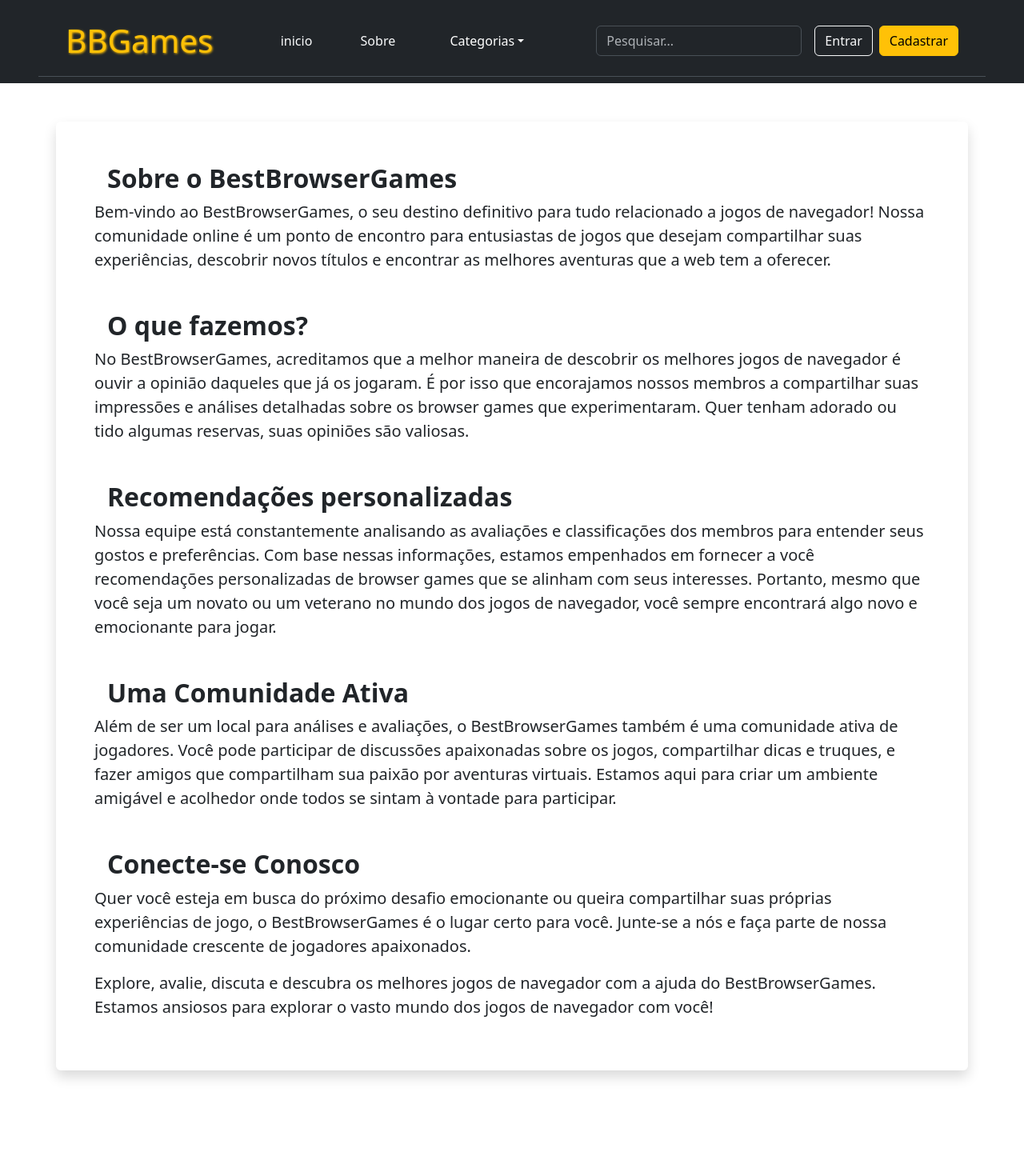
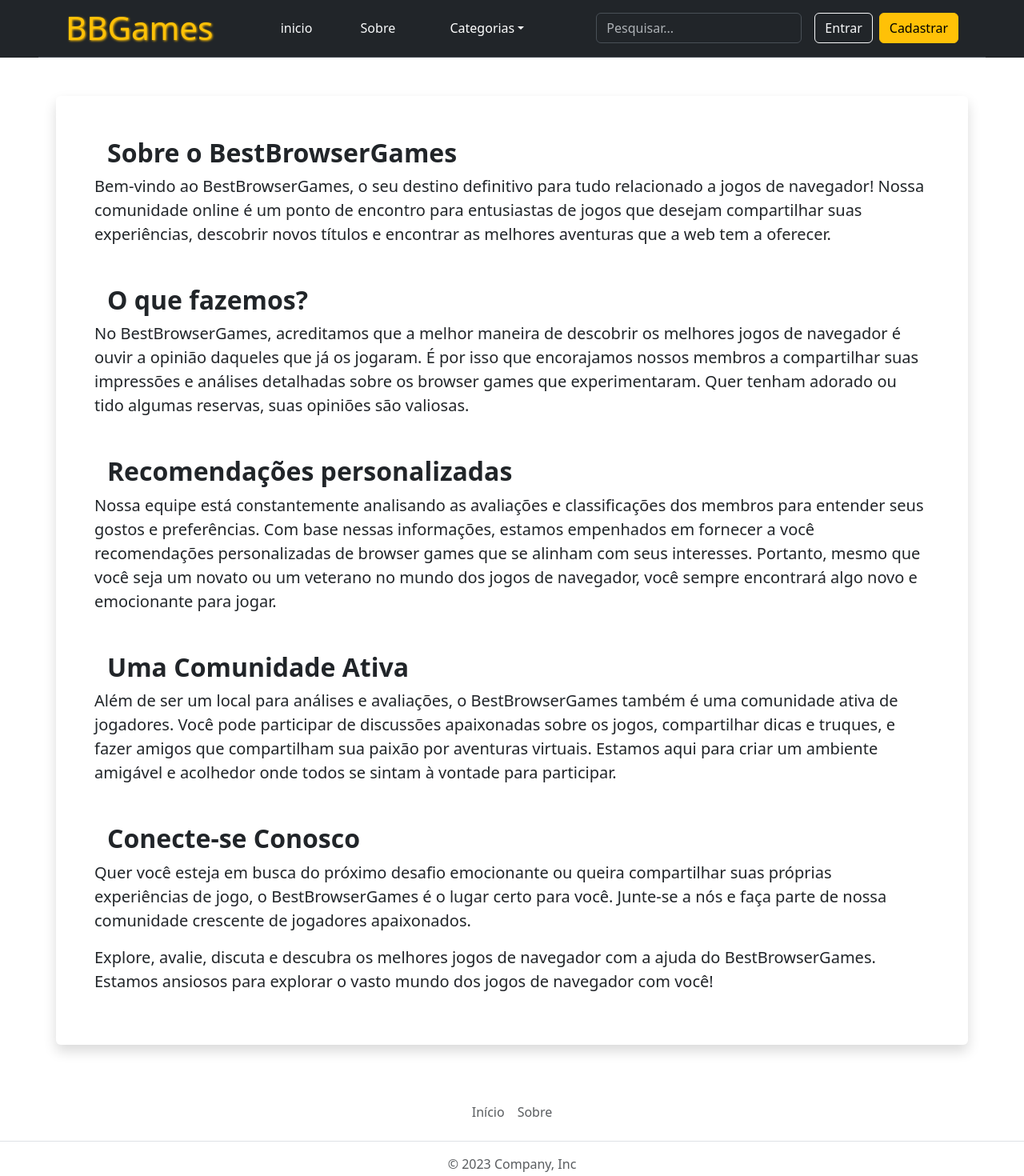
Before and after one commit to braiaGit/BestBrowserGames-Site, a React (Create React App) app: page /about in a window 1280 px wide. Shown: the top 1470 px of the page at 80% size. Before the commit the page ends 1386 px from the top, so only its background shows below. Built offline with nearby package versions, Linux system fonts and the light colour scheme.

Commit message:
Adicionado footer e alterado alguns estilos

```diff
--- a/src/App.js
+++ b/src/App.js
@@ -1,17 +1,14 @@
 import React from 'react';
 import './App.css';
 import { Outlet } from 'react-router-dom';
-// import CardOfGames from './Routes/Home/CardOfGames';
 import Header from './Routes/Header/Header';
-// import LoginSection from './Routes/Login/LoginSection';
-// import WelcomeCard from './Routes/Home/WelcomeCard';
-// import Sobre from './Routes/Sobre/Sobre';
+import Footer from './Routes/Footer/Footer';
 function App() {
   return (
     <div className="App">
       <Header/>
       <Outlet/>
-
+      <Footer/>
     </div>
   );
 }
--- /dev/null
+++ b/src/Routes/Footer/Footer.js
@@ -0,0 +1,12 @@
+function Footer() {
+    return (
+        <footer class="py-3 my-4 mt-5">
+            <ul class="nav justify-content-center border-bottom pb-3 mb-3">
+                <li class="nav-item"><a href="/" class="nav-link px-2 text-body-secondary">Início</a></li>
+                <li class="nav-item"><a href="about" class="nav-link px-2 text-body-secondary">Sobre</a></li>
+            </ul>
+            <p class="text-center text-body-secondary">© 2023 Company, Inc</p>
+        </footer>
+    )
+}
+export default Footer;
--- a/src/Routes/Header/Header.js
+++ b/src/Routes/Header/Header.js
@@ -8,7 +8,7 @@ import './header.css'
 function Header() {
 
   return (
-    <header className="p-2 px-5 text-bg-dark">
+    <header className="px-5 text-bg-dark">
       <Navbar expand="lg" className="navbar navbar-expand-md bg-dark sticky-top border-bottom" data-bs-theme="dark">
         <Container tabindex="-1" id="#offcanvas" aria-labelledby="#offcanvasLabel">
           <Navbar.Brand className='navbar-brand text-warning t-s1' href="/">BBGames</Navbar.Brand>
--- a/src/Routes/Header/header.css
+++ b/src/Routes/Header/header.css
@@ -25,3 +25,8 @@ ul.t-s2>li{
         margin-top: 11px;
     }
 }
+@media screen and (min-width:766px) {
+    .navbar{
+        padding: 0 !important;
+    }
+}
--- a/src/Routes/Home/CardOfGames.js
+++ b/src/Routes/Home/CardOfGames.js
@@ -13,8 +13,8 @@ function CardOfGames() {
                         </div>
                         <div class="d-flex justify-content-between align-items-center m-3">
                             <div class="btn-group">
-                                <button type="button" class="btn btn-outline-info fs-5">Jogar</button>
-                                <button type="button" class="btn btn-outline-success fs-5">Comentarios</button>
+                                <button type="button" class="btn btn-outline-warning fs-5">Jogar</button>
+                                <button type="button" class="btn btn-outline-dark fs-5">Comentarios</button>
                             </div>
                             <small class="text-body-secondary fs-6">avaliaçãoes</small>
                         </div>
@@ -29,21 +29,21 @@ function CardOfGames() {
                         </div>
                         <div class="d-flex justify-content-between align-items-center m-3">
                             <div class="btn-group">
-                                <button type="button" class="btn btn-outline-info fs-5">Jogar</button>
-                                <button type="button" class="btn btn-outline-success fs-5">Comentarios</button>
+                                <button type="button" class="btn btn-outline-warning fs-5">Jogar</button>
+                                <button type="button" class="btn btn-outline-dark fs-5">Comentarios</button>
                             </div>
                             <small class="text-body-secondary fs-6">avaliaçãoes</small>
                         </div>
                     </div>
                 </div>
                 <div class="col">
-                    <div class="card n bg-info-subtle shadow">
+                    <div class="card n bg-warning-subtle shadow">
                         <div class="card-body text-center onCenter">
                             <h5 class="card-title">Ver lista completa de Games</h5>
                             <p class="card-text lh-base ">
                                 Explore os melhores jogos de navegador, veja avaliaçãoes de jogadores e os jogos em alta.
                             </p>
-                            <button class="btn btn-primary d-inline-flex align-items-center" type="button">
+                            <button class="btn btn-warning d-inline-flex align-items-center" type="button">
                                 Ver todos
                                 <BsArrowBarRight className='ms-2'/>
                             </button>
--- a/src/Routes/Home/WelcomeCard.js
+++ b/src/Routes/Home/WelcomeCard.js
@@ -1,8 +1,9 @@
+import './welcomeCard.css'
 function WelcomeCard(){
     return(
         <div class="position-relative overflow-hidden p-3 p-md-5 m-md-3 text-center bg-body-tertiary">
     <div class="col-md-6 p-lg-5 mx-auto my-5">
-      <h1 class="display-3 fw-bold">Bem vindo a Best Browser Games</h1>
+      <h1 class="display-3 fw-bold">Bem vindo a <p className="text-warning tx">Best Browser Games</p></h1>
       <h3 class="fw-normal text-muted mb-3 lh-base">Encontre os melhores jogos de navegador aqui.
       Com avaliaçãoes e opiniões de outros jogadores</h3>
       <div class="d-flex gap-3 justify-content-center lead fw-normal">
--- /dev/null
+++ b/src/Routes/Home/welcomeCard.css
@@ -0,0 +1,3 @@
+.tx{
+    text-shadow: 1px 1px 3px #ffc10770;
+}
--- a/src/Routes/Login/LoginSection.js
+++ b/src/Routes/Login/LoginSection.js
@@ -1,4 +1,15 @@
 function LoginSection(){
+    // const inputChange = (e)=>{
+    //   const inputValue = e.target.value;
+    //   const emailRegex = /^[a-zA-Z0-9._%+-]+@[a-zA-Z0-9.-]+\.[a-zA-Z]{2,}$/;
+    //   const emailValited = emailRegex.test(inputValue)
+    //   if(emailValited){
+    //     console.log("email válido")
+    //   }else console.log('email inválido')
+    // }
+    // const validationForm = (e)=>{
+    //   e.preventDefault();
+    // }
     return (
         <div class="row align-items-center g-lg-5 py-5">
       <div class="col-lg-7 text-center text-lg-start">
@@ -6,9 +17,9 @@ function LoginSection(){
         <p class="col-lg-10 fs-4">Fazendo login você podera comentar sobre os jogos que já jogou, avaliar, e até mesmo interagir com outros usuários. Se ainda não tiver uma conta, você pode se cadastrar rapidamente clicando em "Cadastrar-se".</p>
       </div>
       <div class="col-md-10 mx-auto col-lg-5">
-        <form class="p-4 p-md-5 border rounded-3 bg-body-tertiary">
+        <form onSubmit={validationForm} class="p-4 p-md-5 border rounded-3 bg-body-tertiary">
           <div class="form-floating mb-3">
-            <input type="email" class="form-control" id="floatingInput" placeholder="name@example.com"/>
+            <input type="email" class="form-control" id="floatingInput" placeholder="name@example.com" onChange={inputChange}/>
             <label for="floatingInput">Email</label>
           </div>
           <div class="form-floating mb-3">
```
Also changed, not shown: src/Routes/Login/LoginValidation.js (added).
